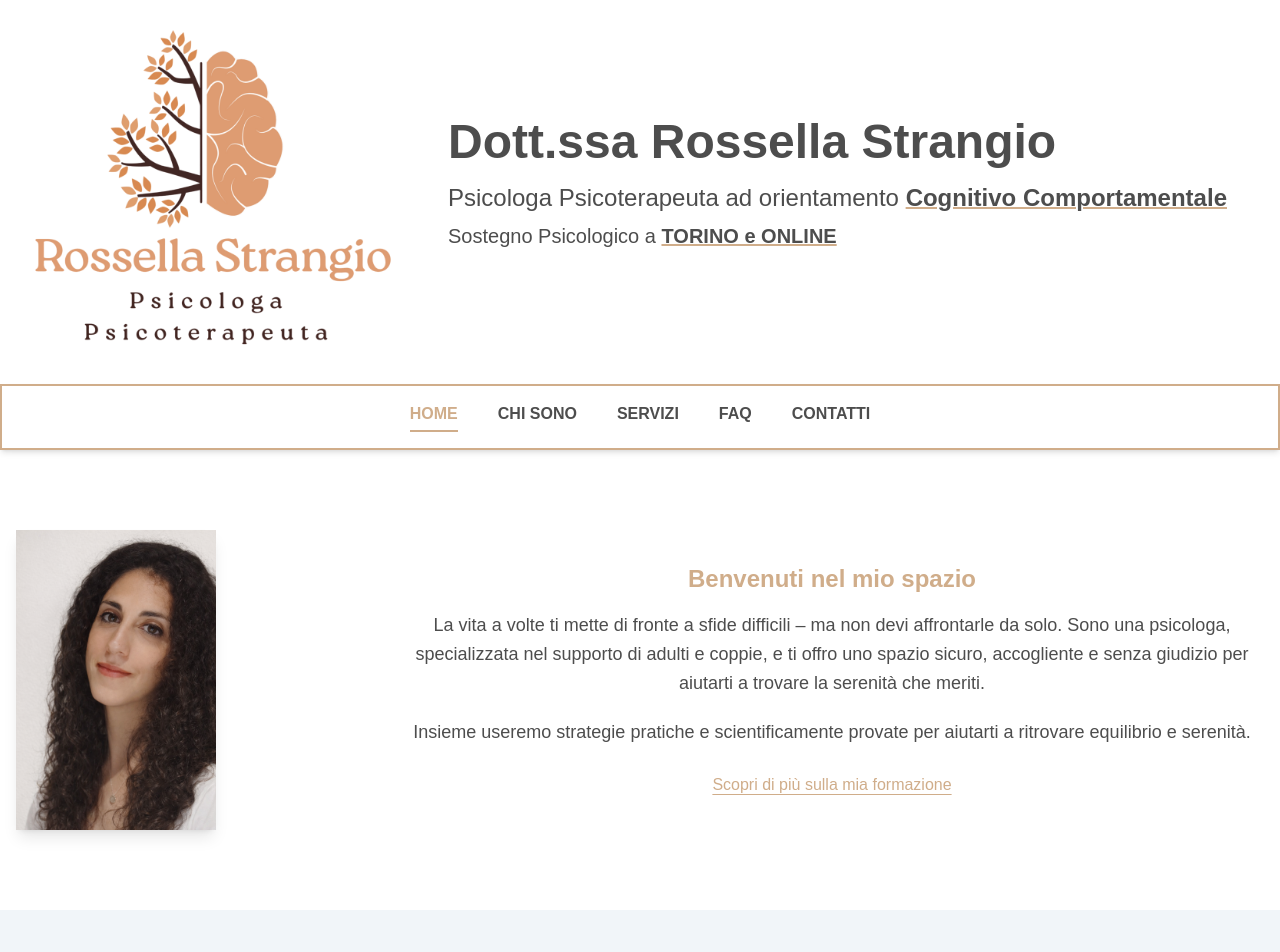
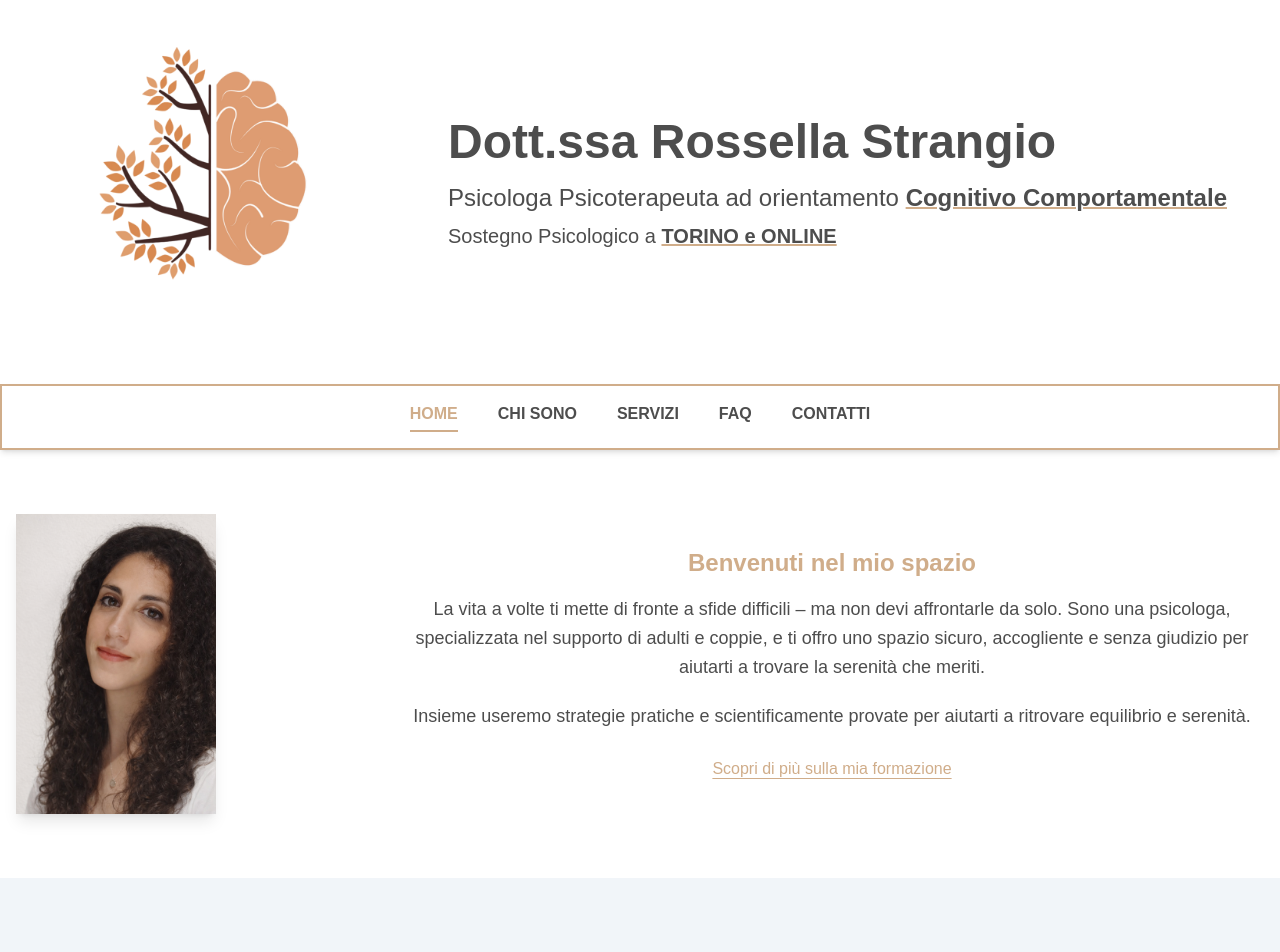
Before and after one commit to emanuel-epifani/rossella-strangio-website, a Next.js app: page / in a window 1280 px wide. Shown: the top 952 px of the page. Built offline with nearby package versions, Linux system fonts and the light colour scheme.

Commit message:
refactor: reanme wrong extension png image

```diff
--- a/src/app/layout.tsx
+++ b/src/app/layout.tsx
@@ -23,7 +23,7 @@ export const metadata: Metadata = {
     siteName: 'Dott.ssa Rossella Strangio - Psicologa',
     images: [
       {
-        url: '/images/chi-sono.PNG',
+        url: '/images/chi-sono.png',
         width: 1200,
         height: 630,
         alt: 'Dott.ssa Rossella Strangio - Psicologa a Torino',
@@ -37,7 +37,7 @@ const structuredData = {
   "@type": ["MedicalBusiness", "LocalBusiness", "ProfessionalService"],
   "name": "Dott.ssa Rossella Strangio - Psicologa",
   "alternateName": "Rossella Strangio Psicologa Torino",
-  "image": "/images/chi-sono.PNG",
+  "image": "/images/chi-sono.png",
   "url": "https://rossella-strangio.it",
   "telephone": "+393343071131",
   "email": "rossella.strangio@gmail.com",
@@ -145,7 +145,7 @@ export default function RootLayout({
         <link rel="icon" type="image/svg+xml" href="/favicon.svg" />
 
         {/* Preload critical resources */}
-        <link rel="preload" href="/images/chi-sono.PNG" as="image" />
+        <link rel="preload" href="/images/chi-sono.png" as="image" />
 
         {/* Theme color */}
         <meta name="theme-color" content="#8A9A5B" />
--- a/src/components/About.tsx
+++ b/src/components/About.tsx
@@ -4,13 +4,13 @@ import { homeContent } from '@/content/text'
 
 export default function About() {
   return (
-    <section id="about" className="py-20 section-bg-white">
+    <section id="about" className="py-16 section-bg-white">
       <div className="container">
         <div className="flex flex-col lg:flex-row items-center gap-10 lg:gap-16">
           {/* Immagine */}
           <figure className="flex-1 lg:max-w-xs">
             <Image
-              src="/images/chi-sono.PNG"
+              src="/images/chi-sono.png"
               alt={homeContent.about.imageAlt}
               width={200}
               height={200}
--- a/src/components/Hero.tsx
+++ b/src/components/Hero.tsx
@@ -8,7 +8,7 @@ export default function Hero() {
         {/* Colonna sinistra: Immagine */}
         <div className="flex-shrink-0 flex items-center justify-center">
           <Image
-            src="/images/Rossella Strangio.png"
+            src="/images/logo-website.png"
             alt={homeContent.hero.imageAlt}
             width={400}
             height={400}
```
Also changed, not shown: public/images/logo-website.png, public/images/logo.jpg (deleted), 1 other file (tests, documents, lock files or other folders).
